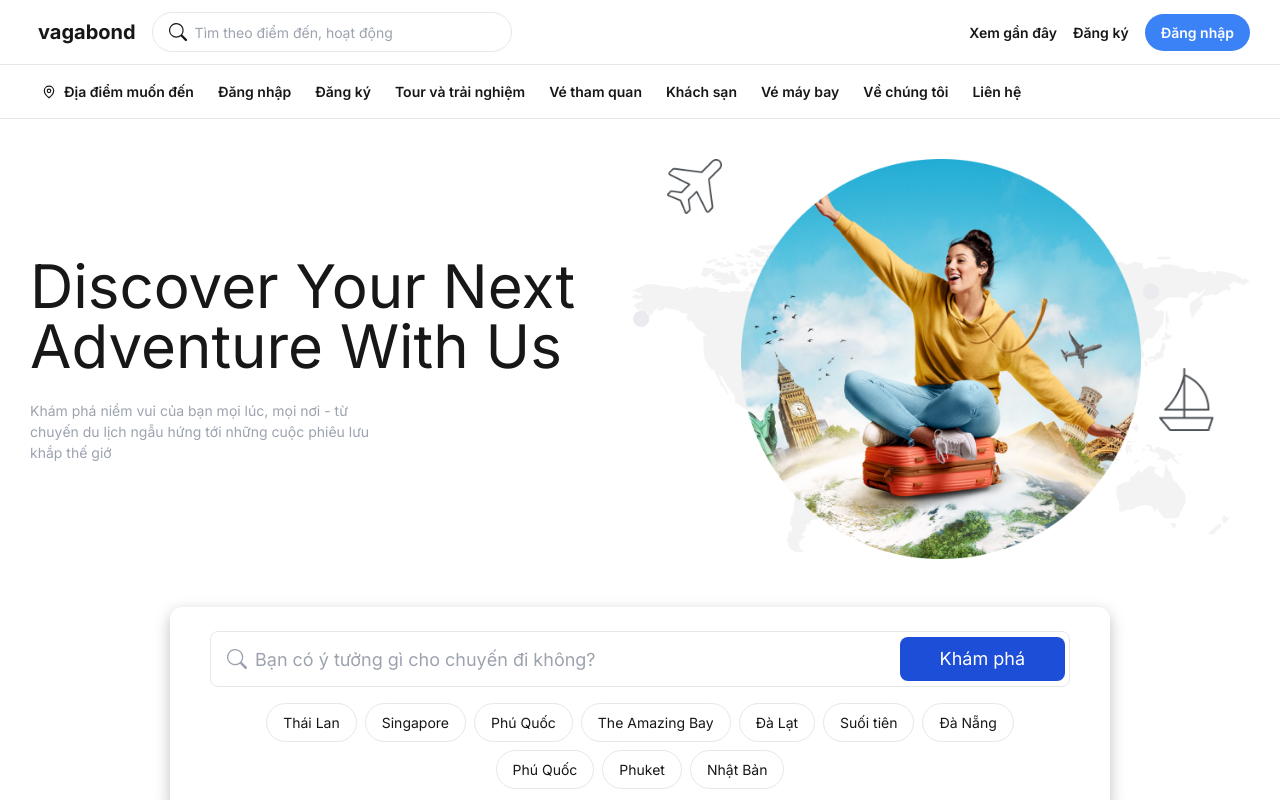
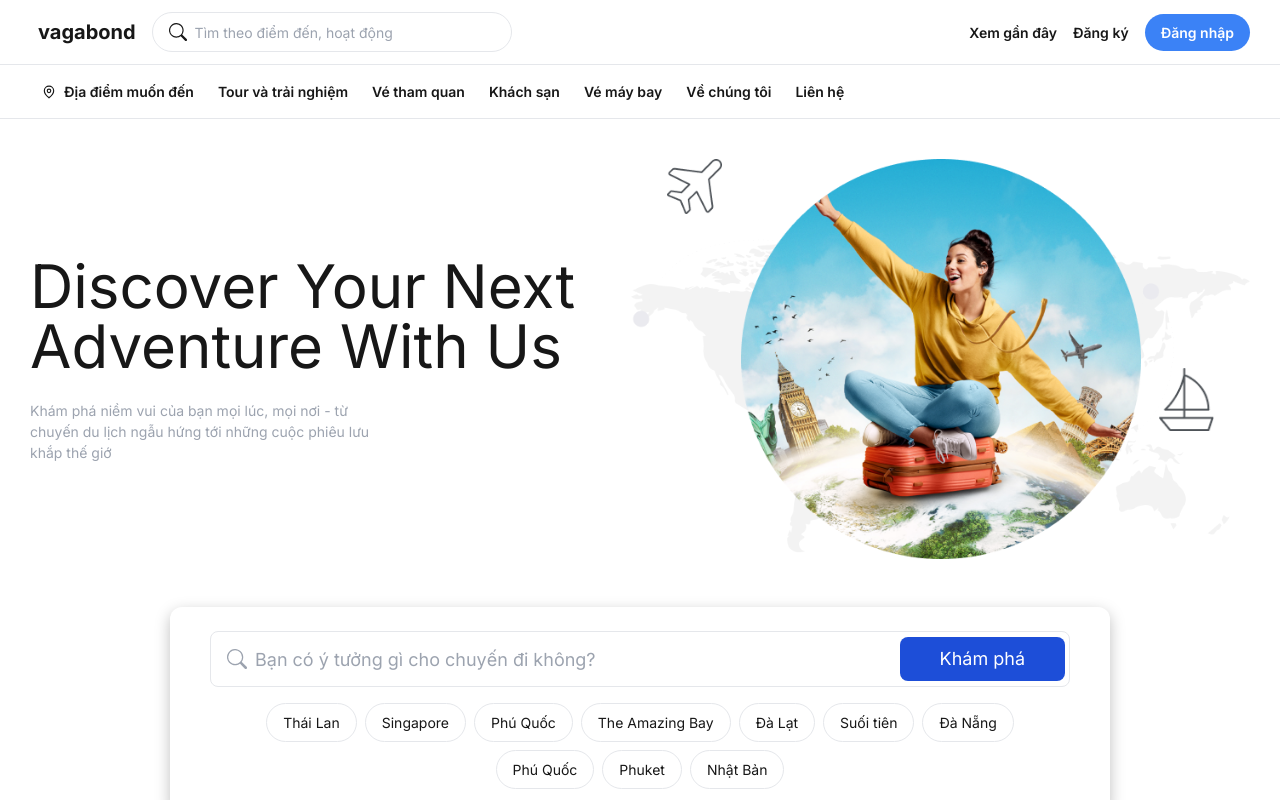
Before and after one commit to nguyenpt21/IE104-FinalProject, a Next.js app: page / in a window 1280 px wide. Shown: the top 800 px of the page. Built offline with nearby package versions, Linux system fonts and the light colour scheme.

Commit message:
Bổ sung

```diff
--- a/constants/index.js
+++ b/constants/index.js
@@ -370,16 +370,6 @@ export const DESTINATIONS_BY_CITIES = [
 
 export const NAV_LINKS = [
     {
-        title: "Đăng nhập",
-        href: "/sign-in",
-        services: []
-    },
-    {
-        title: "Đăng ký",
-        href: "/sign-up",
-        services: []
-    },
-    {
         title: "Tour và trải nghiệm",
         href: "/",
         services: [
@@ -419,12 +409,12 @@ export const NAV_LINKS = [
     },
     {
         title: "Về chúng tôi",
-        href: "/",
+        href: "/about",
         services: [],
     },
     {
         title: "Liên hệ",
-        href: "/",
+        href: "/contact",
         services: [],
     },
 ];
--- a/tailwind.config.js
+++ b/tailwind.config.js
@@ -14,6 +14,8 @@ module.exports = {
             },
             gridTemplateColumns: {
                 footer: "1.3fr 1fr 1fr 1fr",
+                three_col_custom: "48% 4% 48%",
+                two_col_custom: "40% 60%",
             },
             container: {
                 screens: {
```
Also changed, not shown: package.json (+3 -9 lines), 1 other file (tests, documents, lock files or other folders).
